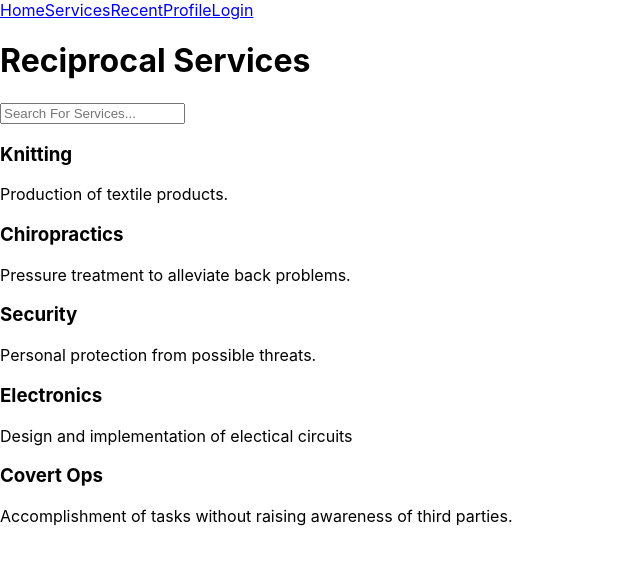
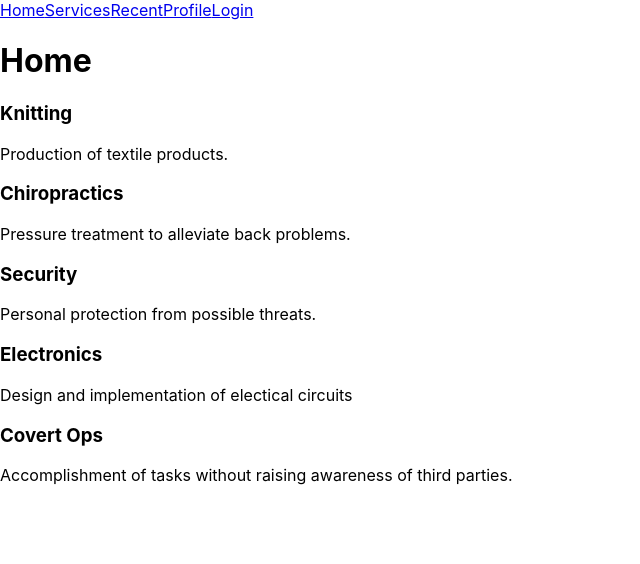
Before and after one commit to tom-blk/reciprocal-services-webapp, a React (Create React App) app: page / in a window 1280 px wide. Shown: the top 564 px of the page, without its empty margins (0-640 px from the left). Built offline with nearby package versions, Linux system fonts and the light colour scheme.

Commit message:
worked on seperating the components

```diff
--- a/src/App.js
+++ b/src/App.js
@@ -5,14 +5,14 @@ import Nav from './routes/nav/nav.component';
 import LogIn from './routes/login/login.component';
 import RecentAssociates from './routes/recent-associates/recent-associates.component';
 import UserProfile from './routes/user-profile/user-profile.component';
-import AllServices from './routes/all-services/all-services.component';
+import Services from './routes/services/services.component';
 
 const App = () => {
   return (
     <Routes>
       <Route path='/' element={<Nav/>}>
         <Route index element={<Home/>}/>
-        <Route path='/allServices' element={<AllServices/>}/>
+        <Route path='/services' element={<Services/>}/>
         <Route path='/recentAssociates' element={<RecentAssociates/>}/>
         <Route path='/userProfile' element={<UserProfile/>}/>
         <Route path='/login' element={<LogIn/>}/>
--- /dev/null
+++ b/src/components/trending-services/trending-services.component.jsx
@@ -0,0 +1,22 @@
+import { services } from "../../datamodels/services/services-examples"
+import ServiceCard from "../service-card/service-card.component"
+
+const TrendingServices = () => {
+    return(
+        <div>
+        {
+            services.map((service) => {
+                return(
+                    <ServiceCard
+                        key={service.id}
+                        title={service.name}
+                        description={service.description}
+                    />
+                )
+            })
+        }
+        </div>
+    )
+}
+
+export default TrendingServices
--- a/src/routes/all-services/all-services.component.jsx
+++ /dev/null
@@ -1,7 +0,0 @@
-const AllServices = () => {
-    return(
-        <div>All Services</div>
-    )
-}
-
-export default AllServices
--- a/src/routes/home/home.component.jsx
+++ b/src/routes/home/home.component.jsx
@@ -1,19 +1,13 @@
 import SearchBar from "../../components/search-bar/search-bar.component";
 import ServiceCard from "../../components/service-card/service-card.component";
+import TrendingServices from "../../components/trending-services/trending-services.component";
 import { services } from "../../datamodels/services/services-examples";
 
 const Home = () => {
     return (
       <div className="home">
-        <h1 className="home-heading">Reciprocal Services</h1>
-        <SearchBar />
-        {
-          services.map((service) => {
-            return(
-              <ServiceCard key={service.id} title={service.name} description={service.description}/>
-            )
-          })
-        }
+        <h1 className="home-heading">Home</h1>
+        <TrendingServices/>
       </div>
     );
   }
--- a/src/routes/nav/nav.component.jsx
+++ b/src/routes/nav/nav.component.jsx
@@ -5,7 +5,7 @@ const Nav = () => {
     return(
         <div>
             <Link to='/'>Home</Link>
-            <Link to='/allServices'>Services</Link>
+            <Link to='/services'>Services</Link>
             <Link to='/recentAssociates'>Recent</Link>
             <Link to='/userProfile'>Profile</Link>
             <Link to='/login'>Login</Link>
--- /dev/null
+++ b/src/routes/services/services.component.jsx
@@ -0,0 +1,12 @@
+import SearchBar from "../../components/search-bar/search-bar.component"
+
+const Services = () => {
+    return(
+        <div className="services-container">
+            <SearchBar />
+            <Services />
+        </div>
+    )
+}
+
+export default Services
```
Also changed, not shown: src/components/all-services/all-services.component.jsx (added, +22 -0 lines), src/components/all-services/all-services.styles.scss (added), src/components/trending-services/trending-services.styles.scss (added), src/routes/services/services.style.scss (added).
